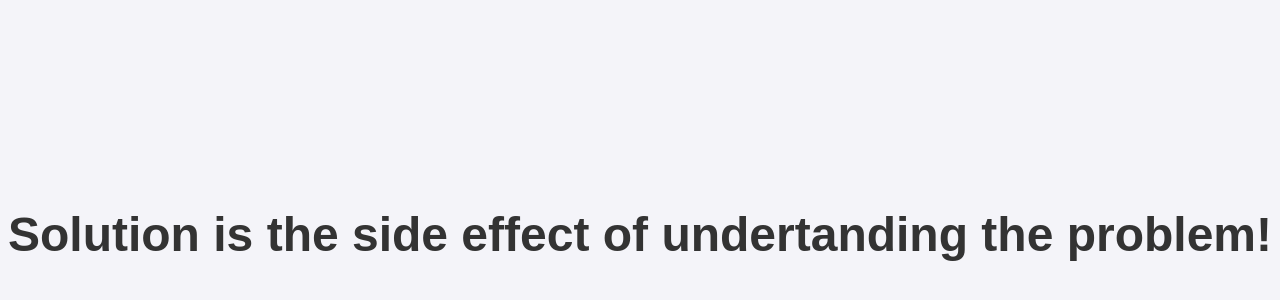
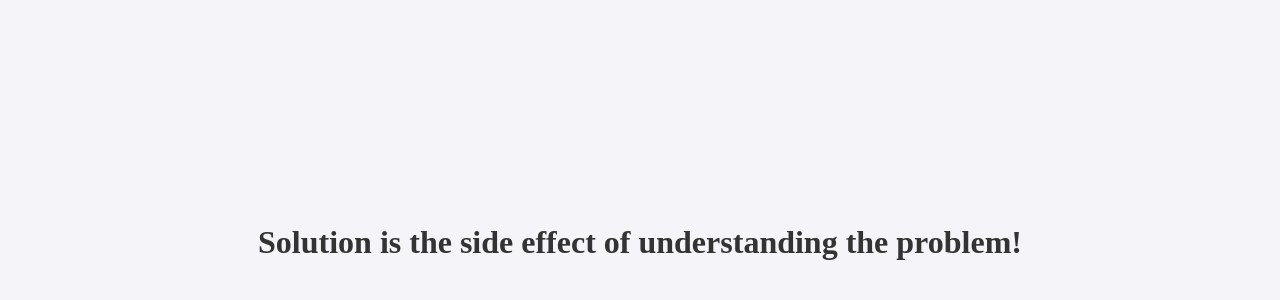
Before and after one commit to vikrantbele/vikrantbele.github.io, a plain HTML site: page index.html in a window 1280 px wide. Shown: the part 166-466 px from the top of the page. Drawn offline with Linux system fonts and the light colour scheme.

Commit message:
Update index.html

```diff
--- a/index.html
+++ b/index.html
@@ -3,33 +3,11 @@
 <head>
     <meta charset="UTF-8">
     <meta name="viewport" content="width=device-width, initial-scale=1.0">
-    <title>Hello World</title>
-    <style>
-        body {
-            font-family: Arial, sans-serif;
-            margin: 0;
-            padding: 0;
-            display: flex;
-            justify-content: center;
-            align-items: center;
-            height: 100vh;
-            background-color: #f4f4f9;
-        }
-
-        h1 {
-            font-size: 2rem; /* Default font size */
-            color: #333;
-            text-align: center;
-        }
-
-        @media (min-width: 768px) {
-            h1 {
-                font-size: 3rem; /* Increase font size for larger screens */
-            }
-        }
-    </style>
+    <title>curiosity</title>
 </head>
-<body>
-    <h1> Solution is the side effect of undertanding the problem!</h1>
+<body style="display: flex; justify-content: center; align-items: center; height: 100vh; background-color: #f4f4f9;">
+    <h1 style="font-size: 2rem; color: #333; text-align: center;">
+        Solution is the side effect of understanding the problem!
+    </h1>
 </body>
 </html>
```
